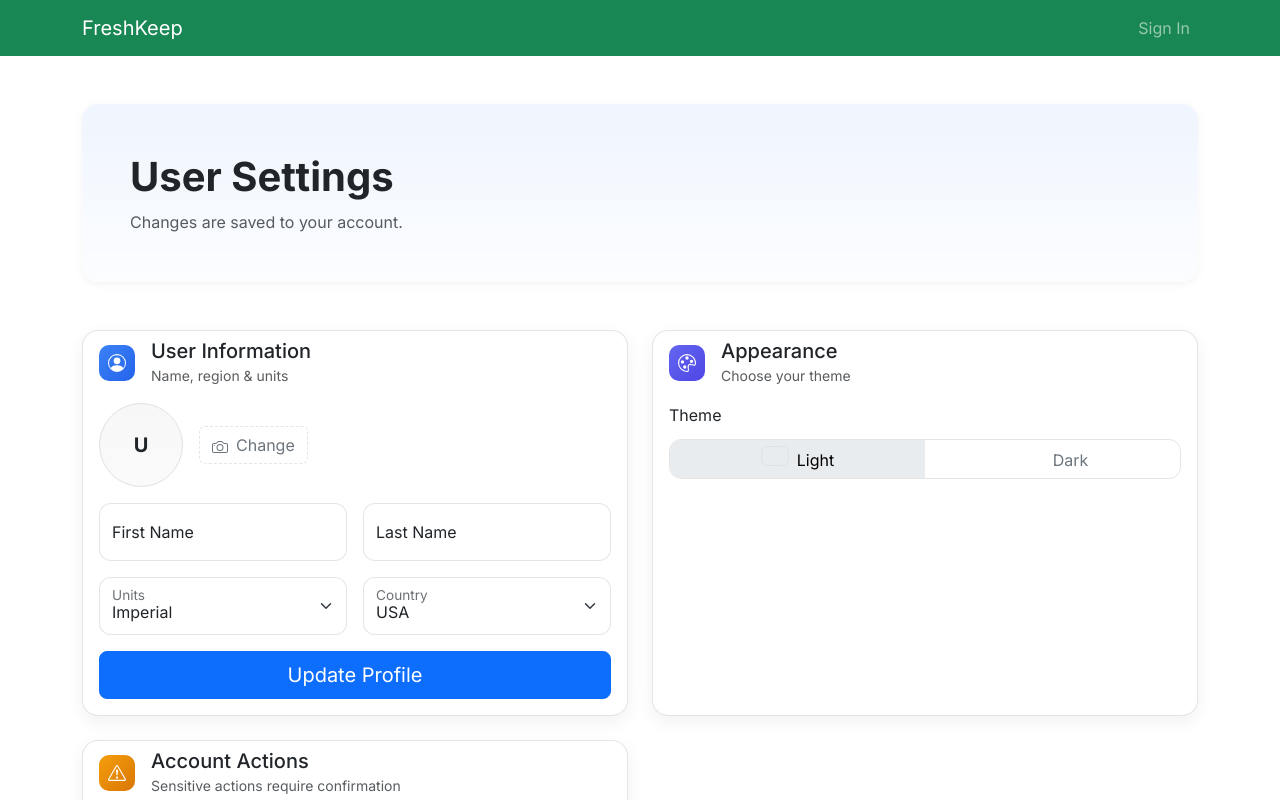
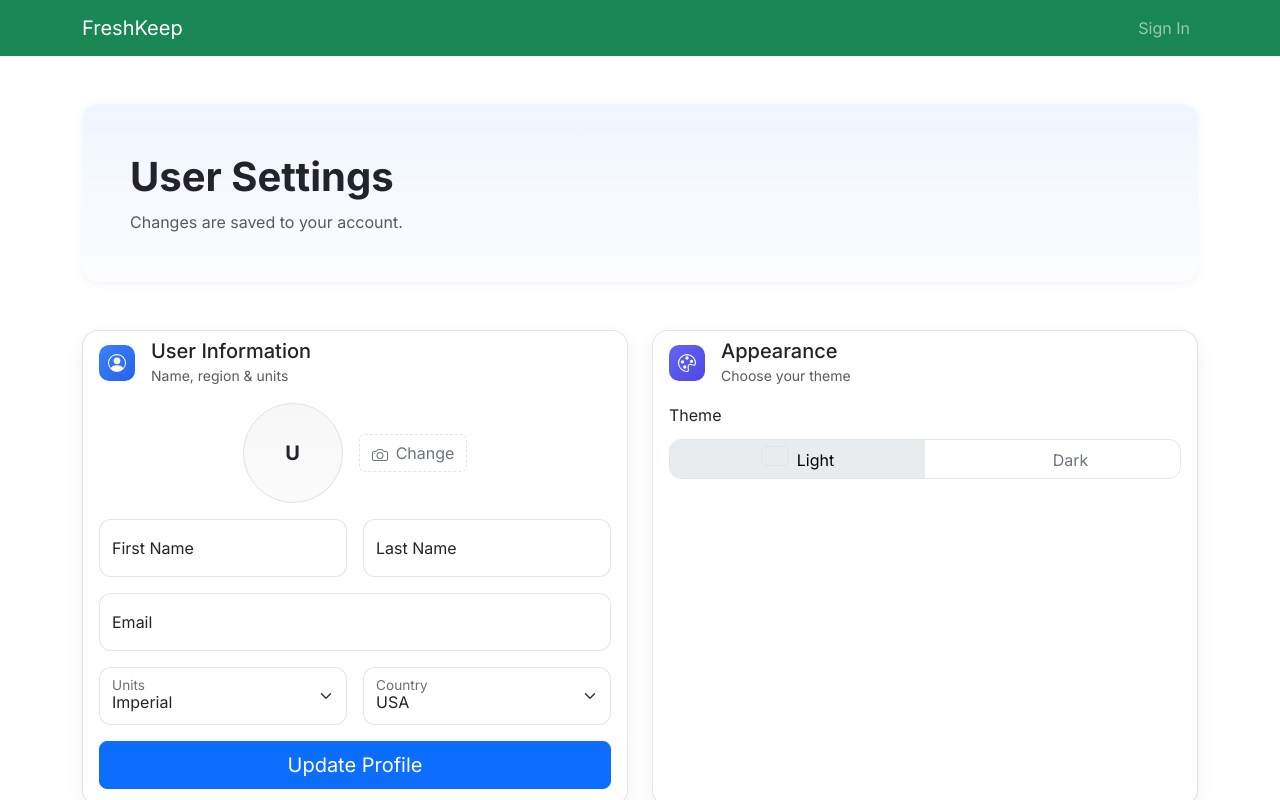
Before and after one commit to freshkeepuh/freshkeep, a Next.js app: page /settings in a window 1280 px wide. Shown: the top 800 px of the page. Built offline with nearby package versions, Linux system fonts and the light colour scheme; no server answers.

Commit message:
edited settings

```diff
--- a/src/app/settings/page.tsx
+++ b/src/app/settings/page.tsx
@@ -1,5 +1,5 @@
 import { Container } from 'react-bootstrap';
-import Settings from '@/components/settings/Settings';
+import Settings from '@/components/Settings';
 
 const SettingsPage = (): JSX.Element => (
   <Container className="fk-bg py-4 py-md-5" id="body">
--- a/src/components/settings/Settings.tsx
+++ b/src/components/Settings.tsx
@@ -5,15 +5,7 @@ import { useRouter } from 'next/navigation';
 import Image from 'next/image';
 import 'bootstrap/dist/css/bootstrap.min.css';
 import './settings.css';
-import {
-  Row,
-  Col,
-  Card,
-  Button,
-  Form,
-  ButtonGroup,
-  ToggleButton,
-} from 'react-bootstrap';
+import { Row, Col, Card, Button, Form, ButtonGroup, ToggleButton } from 'react-bootstrap';
 import FloatingLabel from 'react-bootstrap/FloatingLabel';
 import Modal from 'react-bootstrap/Modal';
 import {
@@ -50,13 +42,12 @@ const DEFAULT_USER: UserData = {
 };
 
 const AVATAR_PLACEHOLDER_CLASS = [
-  'avatar-xl',
-  'rounded-circle',
-  'd-flex',
-  'align-items-center',
-  'justify-content-center',
-  'border',
-  'bg-surface',
+  'avatar-xl', 'rounded-circle', 'd-flex', 'align-items-center', 'justify-content-center', 'border', 'bg-surface',
+].join(' ');
+
+const AVATAR_ROW_CLASS = [
+  'd-flex', 'flex-column', 'flex-sm-row', 'align-items-center', 'justify-content-center', 'gap-3', 'avatar-row',
+  'w-100',
 ].join(' ');
 
 const applyTheme = (t: 'light' | 'dark') => {
@@ -75,6 +66,7 @@ const Settings: React.FC<Props> = ({ user = DEFAULT_USER }) => {
   const [theme, setTheme] = useState<'light' | 'dark'>(user.theme ?? 'light');
   const [firstName, setFirstName] = useState<string>(user.firstName ?? '');
   const [lastName, setLastName] = useState<string>(user.lastName ?? '');
+  const [email, setEmail] = useState<string>(user.email ?? '');
   const [units, setUnits] = useState<'Imperial' | 'Metric'>(user.units ?? DEFAULT_UNITS);
   const [country, setCountry] = useState<string>(user.country ?? DEFAULT_COUNTRY);
   const [profilePicture] = useState<string | null>(user.profilePicture ?? null);
@@ -144,7 +136,7 @@ const Settings: React.FC<Props> = ({ user = DEFAULT_USER }) => {
 
             <Card.Body className="pt-3">
               <form className="vstack gap-3" noValidate onSubmit={onSubmit}>
-                <div className="d-flex align-items-center gap-3 avatar-row">
+                <div className={AVATAR_ROW_CLASS}>
                   {profilePicture ? (
                     <Image
                       src={profilePicture}
@@ -161,6 +153,7 @@ const Settings: React.FC<Props> = ({ user = DEFAULT_USER }) => {
                       <span className="fw-bold">{initials}</span>
                     </div>
                   )}
+
                   <Button
                     type="button"
                     variant="outline-secondary"
@@ -192,6 +185,20 @@ const Settings: React.FC<Props> = ({ user = DEFAULT_USER }) => {
                         aria-label="Last Name"
                         value={lastName}
                         onChange={(e) => setLastName(e.target.value)}
+                      />
+                    </FloatingLabel>
+                  </Col>
+                </Row>
+
+                <Row className="g-3">
+                  <Col md={12}>
+                    <FloatingLabel controlId="email" label="Email">
+                      <Form.Control
+                        type="email"
+                        placeholder=""
+                        aria-label="Email"
+                        value={email}
+                        onChange={(e) => setEmail(e.target.value)}
                       />
                     </FloatingLabel>
                   </Col>
--- a/src/components/settings/settings.css
+++ b/src/components/settings.css
@@ -39,7 +39,7 @@
 .chip-indigo  { background: linear-gradient(135deg, #6366f1, #4f46e5); }
 .chip-amber   { background: linear-gradient(135deg, #f59e0b, #d97706); }
 
-.avatar-xl { inline-size: 84px; block-size: 84px; font-size: 1.25rem; }
+.avatar-xl { inline-size: 100px; block-size: 100px; font-size: 1.25rem; }
 .btn-ghost { border: 1px dashed var(--fk-border); background: transparent; }
 .btn-ghost:hover { border-style: solid; }
 
```
